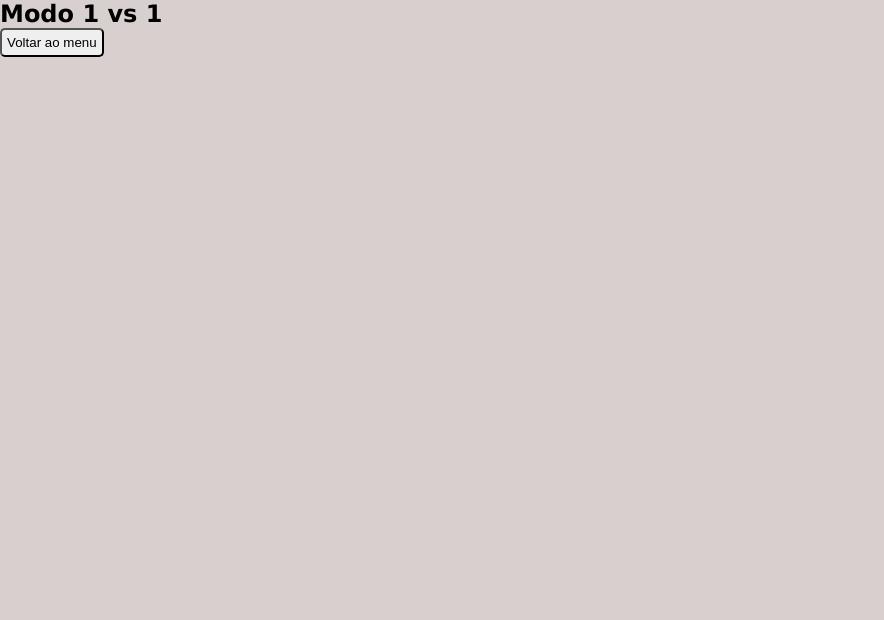
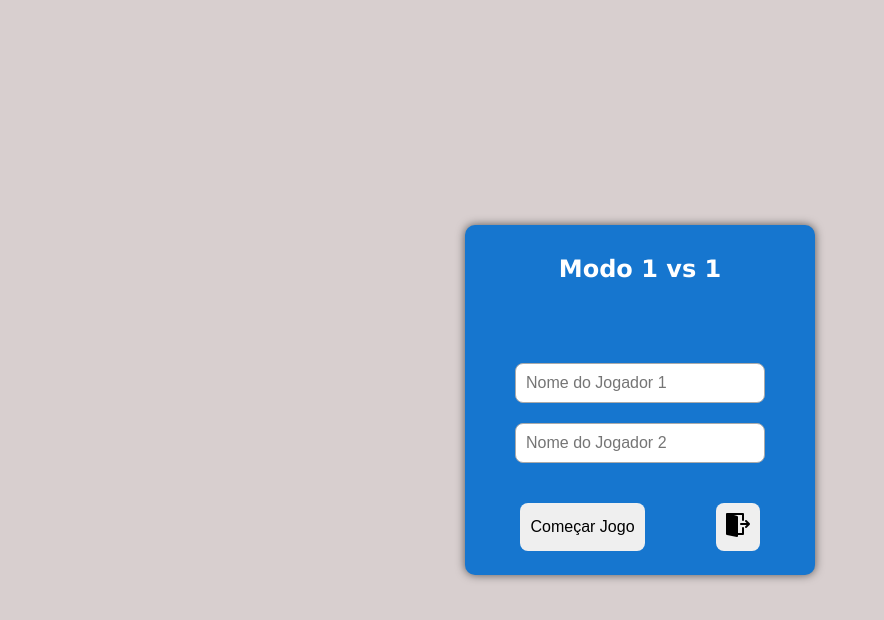
Before and after one commit to Diogo2024152576/LS-4-em-linha-Especial, a React (Create React App) app in the folder projeto/: page / in a window 1280 px wide. Both pictures are taken after a click on the button "1 vs 1". Shown: the top 620 px of the page, without its empty margins (0-884 px from the left). Built offline with nearby package versions, Linux system fonts and the light colour scheme.

Commit message:
cabeçalho de tabela 1vs1 finalizada

```diff
--- a/projeto/src/App.js
+++ b/projeto/src/App.js
@@ -1,7 +1,7 @@
 import { useState } from 'react';
 import './assets/styles/App.css'
 import MenuSelecaoJogo from './components/popUpMenuInicial/menuSelecao'
-import JogoPlvsPl from './components/Jogo1vs1/main1vs1'
+import IntroduzirPlayers from './components/Jogo1vs1/InsercaoNomes/InserirNomesPls'
 import JogoPlvsComp from './components/Jogo1vsComp/main1vsComp'
 
 function App() {
@@ -28,7 +28,7 @@ function App() {
       />
     )}
     {started === 1 && (
-      <JogoPlvsPl voltarAoMenu={() => setStarted(0)}/>
+      <IntroduzirPlayers voltarAoMenu={() => setStarted(0)}/>
     )}
     {started === 2 && (
       <JogoPlvsComp voltarAoMenu={() => setStarted(0)}/>
--- /dev/null
+++ b/projeto/src/components/Jogo1vs1/InsercaoNomes/InserirNomesPls.css
@@ -0,0 +1,52 @@
+.nomes-jogadores {
+    position: fixed;
+    top: 50%;
+    left: 50%;
+    transform: translate(-50%, -50%); /* centralizar o pop up */
+    background: rgb(22, 118, 207);
+    display: flex;
+    flex-direction: column;
+    justify-content: start;
+    align-items: center;
+    z-index: 1000;
+    padding: 20px;
+    border-radius: 10px;
+    min-width: 350px;
+    min-height: 350px;
+    width: auto;
+    box-sizing: border-box;
+    box-shadow: 0 0 10px rgba(0, 0, 0, 0.6)
+}
+
+.nomes-jogadores h2 {
+    color: white;
+    font-weight: 600;
+    margin-top: 10px;
+    margin-bottom: 70px;
+}
+
+.nomes-jogadores input {
+    font-size: 1rem;
+    padding: 10px;
+    margin: 10px 0;
+    border-radius: 8px;
+    border: 1px solid #aaa;
+    width: 100%;
+    max-width: 250px;
+}
+
+
+.nomes-jogadores .row {
+    margin-top: 30px;
+    display: flex;
+    flex-direction: row;
+    justify-content: space-around;
+    width: 100%;
+}
+
+.nomes-jogadores .row button {
+    border: none;
+    border-radius: 8px;
+    padding: 10px;
+    font-size: 1rem;
+}
--- /dev/null
+++ b/projeto/src/components/Jogo1vs1/InsercaoNomes/InserirNomesPls.jsx
@@ -0,0 +1,57 @@
+import './InserirNomesPls.css'
+import sairImage from '../../../assets/images/sair.png';
+import React from 'react'
+import { useState } from 'react'
+import JogoPlvsPl from '../Jogo/jogo1vs1'
+
+export default function IntroduzirPlayers({ voltarAoMenu }) {
+
+    const [player1, setPlayer1] = useState('')
+    const [player2, setPlayer2] = useState('')
+    const [jogoIniciado, setjogoIniciado] = useState(false)
+
+    const handleStart =() => {
+      //verificar se existem caracteres
+      if (player1.trim() && player2.trim()) {
+        if (player1.trim() === player2.trim()) {
+          alert("Por favor, introduza nomes diferentes para os jogadores.")
+        } else {
+          setjogoIniciado(true)
+        }
+      }  else {
+        alert('Por favor, introduza os nomes dos jogadores')
+      }
+    }
+
+    if (jogoIniciado) {
+      return (
+        <JogoPlvsPl
+          player1={player1}
+          player2={player2}
+          voltarAoMenu={voltarAoMenu}
+        />
+      )
+    }
+
+    return (
+      <div className='nomes-jogadores'>
+        <h2>Modo 1 vs 1</h2>
+        <input
+            type="text"
+            placeholder="Nome do Jogador 1"
+            onChange={(e) => setPlayer1(e.target.value)}
+          />
+          <input
+            type="text"
+            placeholder="Nome do Jogador 2"
+            onChange={(e) => setPlayer2(e.target.value)}
+          />
+        <div className='row'>
+          <button onClick={handleStart}>Começar Jogo</button>
+          <button onClick={voltarAoMenu}>
+            <img src={sairImage} alt="Voltar ao menu"/>
+          </button>
+        </div>
+      </div>
+    );
+  }
--- /dev/null
+++ b/projeto/src/components/Jogo1vs1/Jogo/jogo1vs1.css
@@ -0,0 +1,72 @@
+.jogo {
+    position: relative;
+    background-color: rgb(196, 193, 189);
+    width: 70%;
+    height: 100vh;
+    left: 50%;
+    transform: translateX(-50%);
+    padding-bottom: 30px;
+}
+
+.jogo-main .sair {
+    display: flex;
+    align-items: center;
+    justify-content: center;
+    flex-direction: row;
+    background-color: aliceblue;
+    position: absolute;
+    bottom: 10px;
+    right: 10px;
+    border: none;
+    margin: 10px;
+    padding: 8px 12px;
+    border-radius: 8px;
+    gap: 8px;
+    cursor: pointer;
+    transition: border 0.2s ease;
+}
+
+.jogo-main .sair:hover {
+    border: 2px solid #cc2525;
+}
+
+.jogo-main #sair {
+    border: none;
+    background: none;
+    padding: 0;
+    display: flex;
+    align-items: center;
+    justify-content: center;
+}
+
+.jogo-main #sair img {
+    width: 20px;
+    height: 20px;
+}
+
+.jogo-main .jogo .tabela-jogo {
+    position: relative;
+    top: 0;
+    left: 50%;
+    transform: translateX(-50%);
+
+    background-color: orange;
+    border-bottom-left-radius: 30px;
+    border-bottom-right-radius: 30px;
+
+    display: flex;
+    flex-direction: column;
+    align-items: center;
+    justify-content: center;
+
+    width: 60%;
+    min-height: 100px;
+    padding: 20px;
+    color: black;
+
+    line-height: 1.5;
+}
+
+.jogo-main .jogo .tabela-jogo p {
+    margin-bottom: 20px;
+}
--- /dev/null
+++ b/projeto/src/components/Jogo1vs1/Jogo/jogo1vs1.jsx
@@ -0,0 +1,24 @@
+import './jogo1vs1.css'
+import sairImage from '../../../assets/images/sair.png';
+
+export default function JogoPlvsPl({ player1, player2, voltarAoMenu }) {
+    return (
+        <div className='jogo-main'>
+            <div className='jogo'>
+                <div className='tabela-jogo'>
+                    <h2>4 Em Linha Especial</h2>
+                    <p>Jogador : {player1} vs Jogador :  {player2}</p>
+                </div>
+                <div className='lol-jogo'>
+
+                </div>
+            </div>
+            <div className='sair' onClick={voltarAoMenu}>
+                <button id="sair">
+                    <img src={sairImage} alt="Voltar ao menu"/>
+                </button>
+                <p>Sair do Jogo</p>
+            </div>
+        </div>
+    )
+}
--- a/projeto/src/components/Jogo1vs1/main1vs1.jsx
+++ /dev/null
@@ -1,9 +0,0 @@
-export default function JogoPlvsPl({ voltarAoMenu }) {
-    return (
-      <div>
-        <h2>Modo 1 vs 1</h2>
-        {/* Aqui vai o tabuleiro */}
-        <button onClick={voltarAoMenu}>Voltar ao menu</button>
-      </div>
-    );
-  }
```
Also changed, not shown: projeto/src/components/Jogo1vsComp/main1vsComp.jsx (+8 -1 lines), projeto/src/assets/images/sair.png (added).
